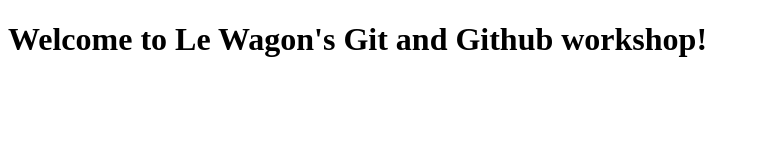
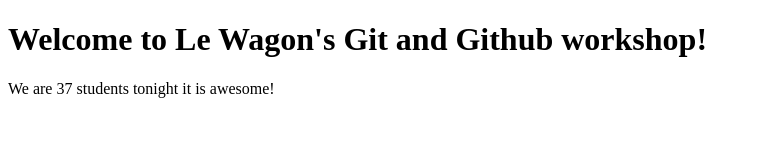
Before and after one commit to MathGL92/le_wagon_git_workshop, a plain HTML site: page index.html in a window 1280 px wide. Shown: the whole page, without its empty margins (0-760 px from the left). Drawn offline with Linux system fonts and the light colour scheme.

Commit message:
Added paragraph with number of students

```diff
--- a/index.html
+++ b/index.html
@@ -5,5 +5,6 @@
   </head>
   <body>
     <h1>Welcome to Le Wagon's Git and Github workshop!</h1>
+    <p>We are 37 students tonight it is awesome!</p>
   </body>
 </html>
```
